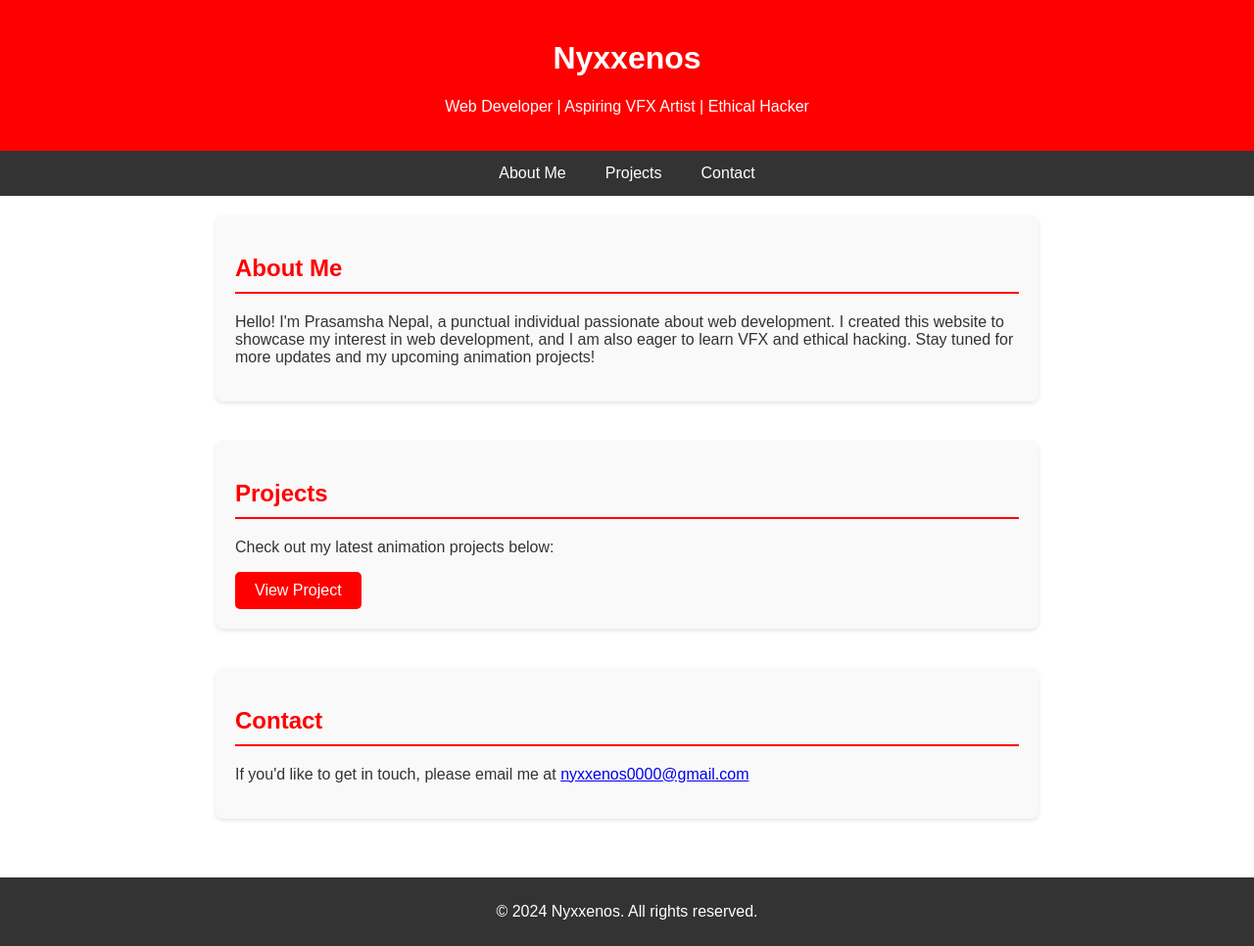
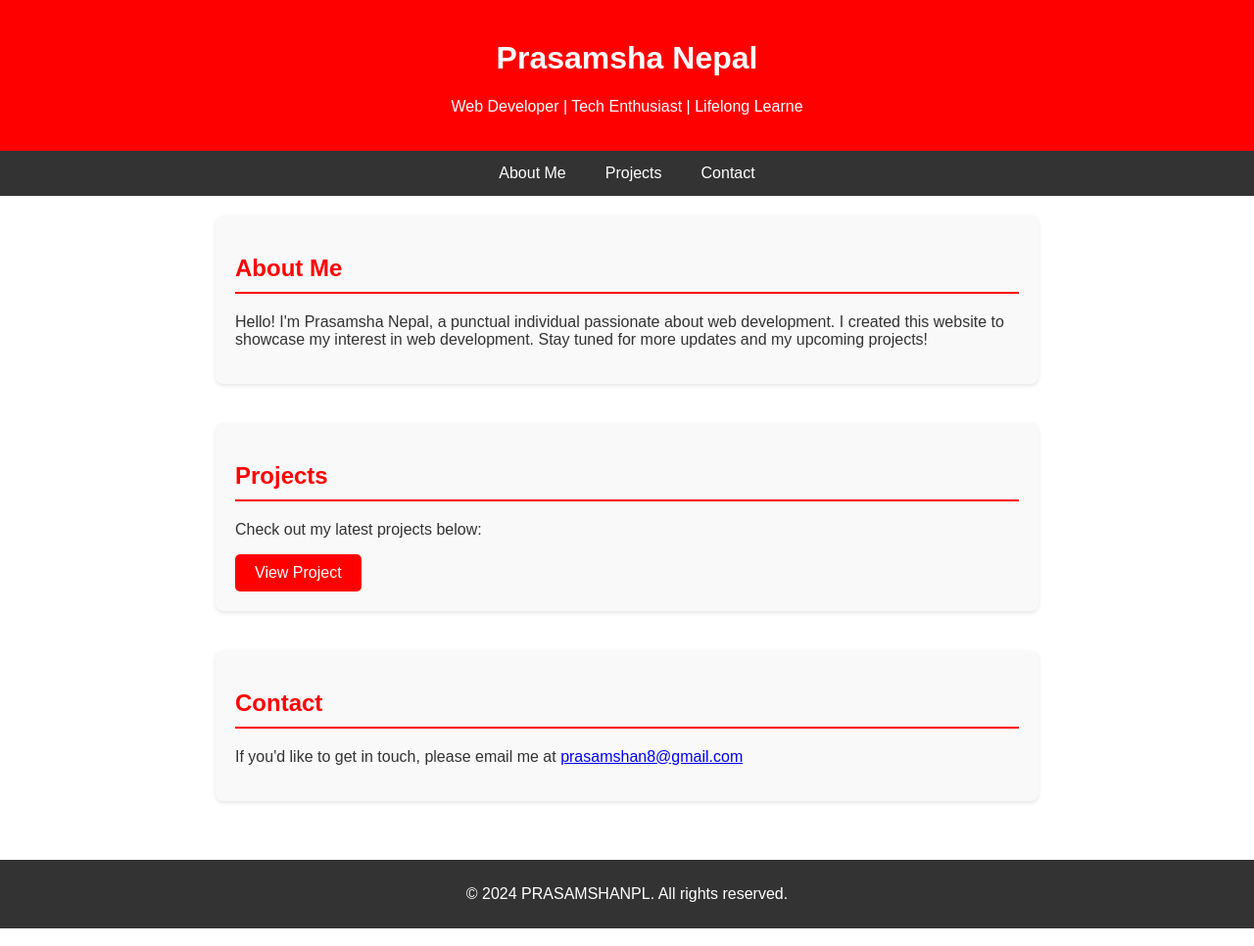
Before and after one commit to Prasansaaaaaaaa/portfolio-website, a plain HTML site: page index.html in a window 1280 px wide. Shown: the whole page at 98% size. Drawn offline with Linux system fonts and the light colour scheme.

Commit message:
Update index.html

```diff
--- a/index.html
+++ b/index.html
@@ -3,7 +3,7 @@
 <head>
     <meta charset="UTF-8">
     <meta name="viewport" content="width=device-width, initial-scale=1.0">
-    <title>Nyxxenos - Prasamsha Nepal</title>
+    <title>Prasamsha Nepal</title>
     <style>
         body {
             font-family: 'Arial', sans-serif;
@@ -100,8 +100,8 @@
 </head>
 <body>
     <header>
-        <h1>Nyxxenos</h1>
-        <p>Web Developer | Aspiring VFX Artist | Ethical Hacker</p>
+        <h1>Prasamsha Nepal</h1>
+        <p>Web Developer | Tech Enthusiast | Lifelong Learne</p>
     </header>
     <nav>
         <a href="#about">About Me</a>
@@ -111,21 +111,20 @@
     <div class="container">
         <section id="about" class="about scroll-animation">
             <h2>About Me</h2>
-            <p>Hello! I'm Prasamsha Nepal, a punctual individual passionate about web development. I created this website to showcase my interest in web development, and I am also eager to learn VFX and ethical hacking. Stay tuned for more updates and my upcoming animation projects!</p>
+            <p>Hello! I'm Prasamsha Nepal, a punctual individual passionate about web development. I created this website to showcase my interest in web development. Stay tuned for more updates and my upcoming projects!</p>
         </section>
         <section id="projects" class="projects scroll-animation">
             <h2>Projects</h2>
-            <p>Check out my latest animation projects below:</p>
-            <!-- You can add your video links here -->
+            <p>Check out my latest projects below:</p>
             <a href="#" class="button">View Project</a>
         </section>
         <section id="contact" class="contact scroll-animation">
             <h2>Contact</h2>
-            <p>If you'd like to get in touch, please email me at <a href="mailto:nyxxenos0000@gmail.com">nyxxenos0000@gmail.com</a></p>
+            <p>If you'd like to get in touch, please email me at <a href="mailto:prasamshan8@gmail.com">prasamshan8@gmail.com</a></p>
         </section>
     </div>
     <footer class="footer">
-        <p>&copy; 2024 Nyxxenos. All rights reserved.</p>
+        <p>&copy; 2024 PRASAMSHANPL. All rights reserved.</p>
     </footer>
 </body>
 </html>
```
